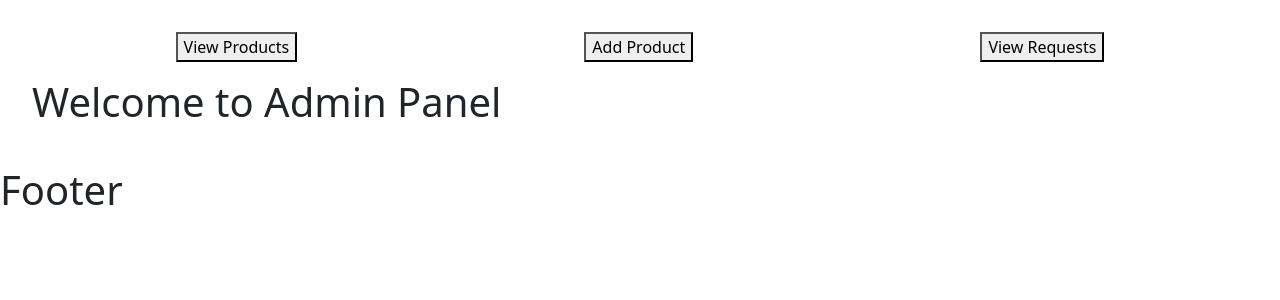
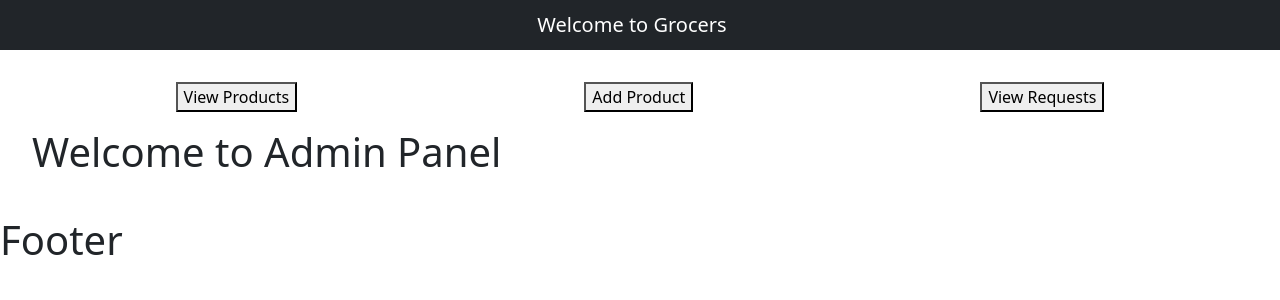
Before and after one commit to tcs-mean-stack-group22/CapstoneProjectMean, an Angular app in the folder frontEnd/angular-grocers/: page /admin-panel in a window 1280 px wide. Shown: the top 300 px of the page. Built offline with nearby package versions, Linux system fonts and the light colour scheme.

Commit message:
adding HEader

```diff
--- a/frontEnd/angular-grocers/src/app/app.component.html
+++ b/frontEnd/angular-grocers/src/app/app.component.html
@@ -2,10 +2,10 @@
 <!-- <app-login></app-login> -->
 <!-- <app-edit-profile></app-edit-profile> -->
 <!-- <app-signup></app-signup> -->
-<!-- <nav class="navbar navbar-dark bg-dark">
+<nav class="navbar navbar-dark bg-dark">
     <div class="container-fluid justify-content-center">
       <span class="navbar-brand mb-0 h1">Welcome to Grocers</span>
     </div>
-  </nav> -->
+  </nav>
 <router-outlet></router-outlet>
 <h1>Footer</h1>
```
